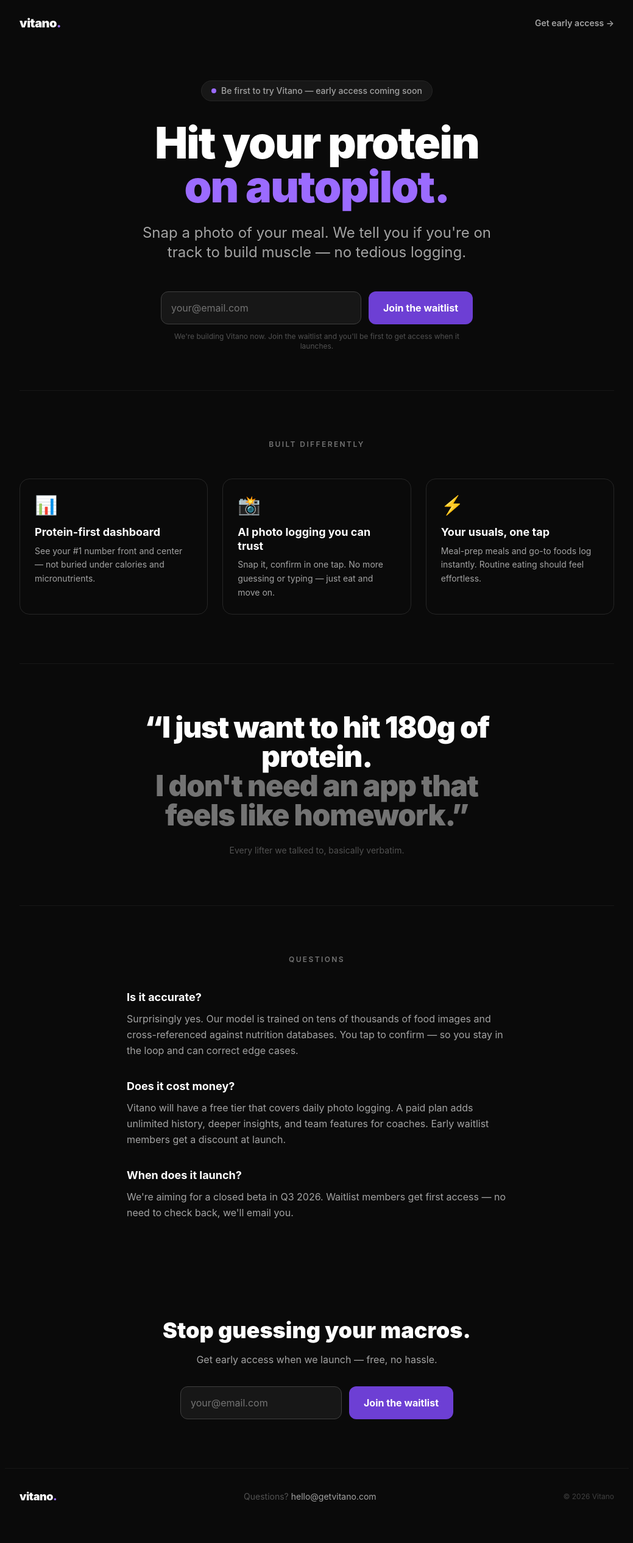
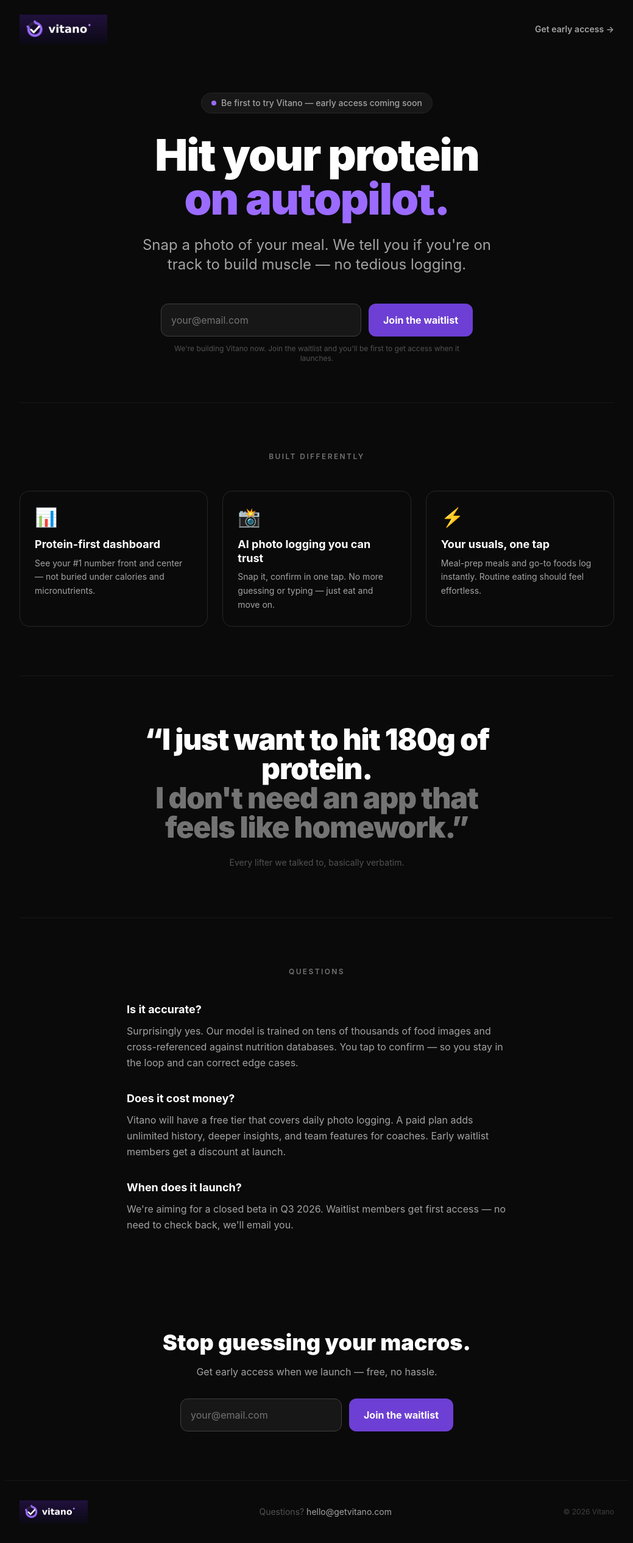
Before and after one commit to jsotd/vitano, a Next.js app: page / in a window 1280 px wide. Shown: the whole page at 61% size, without its empty margins (120-1159 px from the left). Before the commit the page ends 2501 px from the top, so only its background shows below. Built offline with nearby package versions, Linux system fonts and the light colour scheme.

Commit message:
add logo images, replace wordmark with logo_ring_check, set favicon

```diff
--- a/app/layout.tsx
+++ b/app/layout.tsx
@@ -8,6 +8,10 @@
   metadataBase: new URL("https://getvitano.com"),
   alternates: {
     canonical: "https://getvitano.com",
+  },
+  icons: {
+    icon: "/logo_appicon_purple.png",
+    apple: "/logo_appicon_purple.png",
   },
   openGraph: {
     title: "Vitano — Hit your protein on autopilot",
--- a/app/page.tsx
+++ b/app/page.tsx
@@ -1,3 +1,4 @@
+import Image from "next/image";
 import WaitlistForm from "./components/WaitlistForm";
 
 const VALUE_PROPS = [
@@ -38,9 +39,14 @@
     <div className="min-h-screen bg-[#0a0a0a] text-white">
       {/* Nav */}
       <nav className="flex items-center justify-between px-6 pt-6 max-w-5xl mx-auto">
-        <span className="text-white font-black text-xl tracking-tight">
-          vitano<span className="text-[#9b6bff]">.</span>
-        </span>
+        <Image
+          src="/logo_ring_check.png"
+          alt="Vitano"
+          height={36}
+          width={144}
+          className="object-contain"
+          priority
+        />
         <a
           href="#waitlist"
           className="text-sm font-semibold text-neutral-400 hover:text-white transition-colors"
@@ -159,9 +165,13 @@
 
       {/* Footer */}
       <footer className="border-t border-neutral-900 px-6 py-8 max-w-5xl mx-auto flex flex-col sm:flex-row items-center justify-between gap-4">
-        <span className="text-white font-black text-lg tracking-tight">
-          vitano<span className="text-[#9b6bff]">.</span>
-        </span>
+        <Image
+          src="/logo_ring_check.png"
+          alt="Vitano"
+          height={28}
+          width={112}
+          className="object-contain"
+        />
         <p className="text-neutral-600 text-sm">
           Questions?{" "}
           <a
```
Also changed, not shown: public/logo_appicon_purple.png (added), public/logo_ring_check.png (added).
